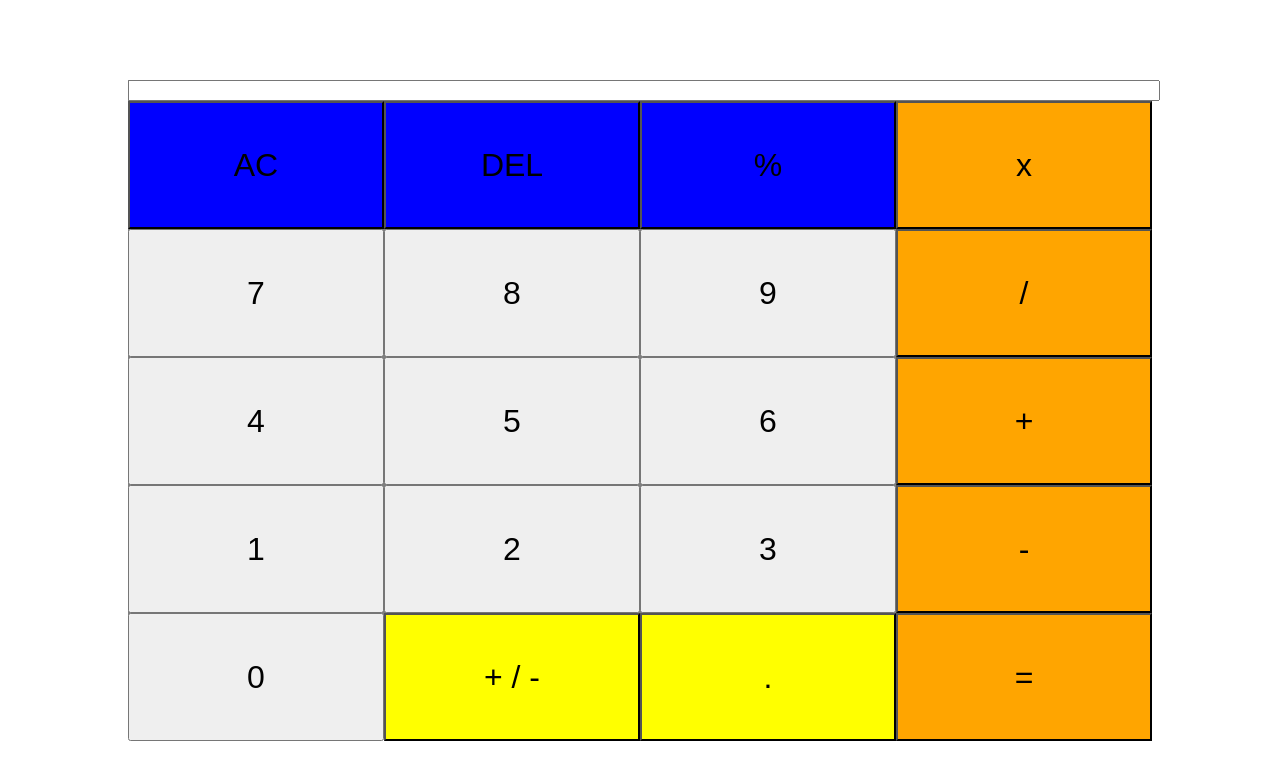
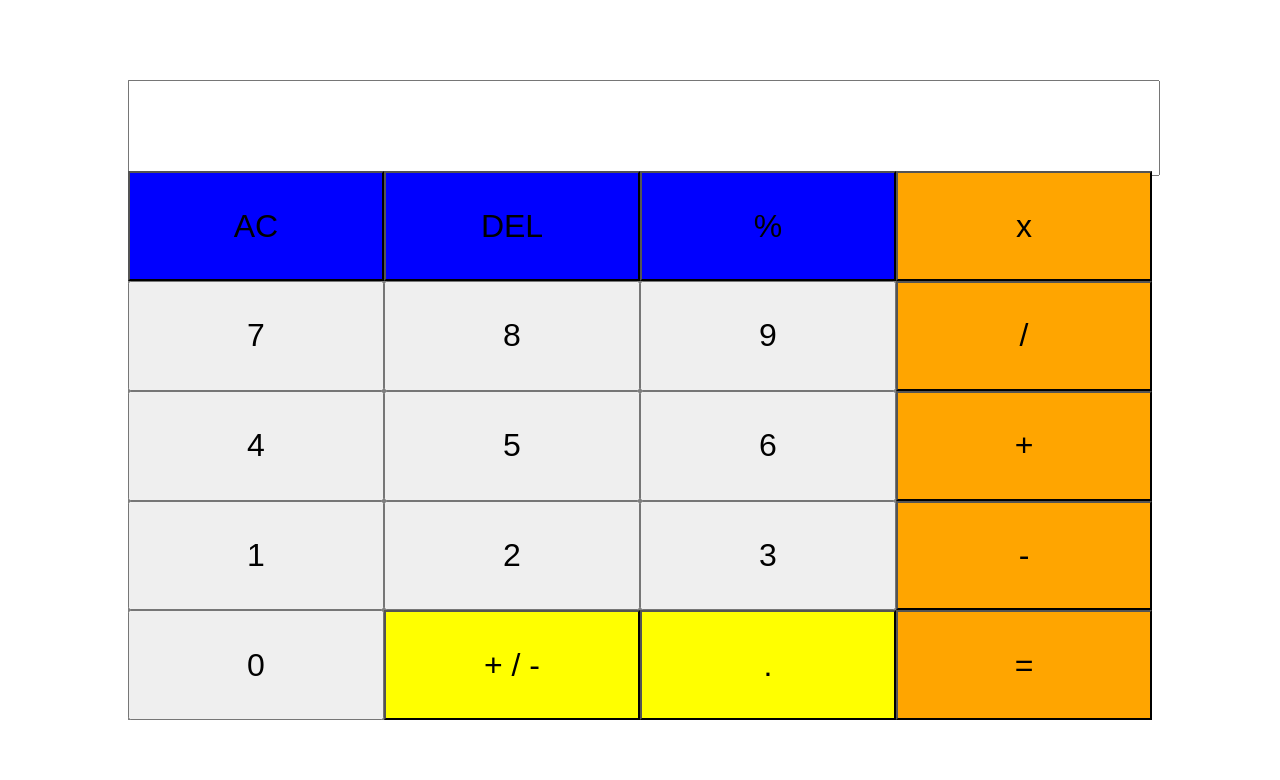
Before and after one commit to liampc/calculator, a plain HTML site: page index.html in a window 1280 px wide. Drawn offline with Linux system fonts and the light colour scheme.

Commit message:
update input box size

```diff
--- a/index.html
+++ b/index.html
@@ -4,8 +4,8 @@
 </head>
 <body>
     <div id="calcCont">
-        <div>
-            <input type="text" id="typeBox">
+        <div id="typeBox">
+            <input type="text">
         </div>
         <div id="btnsDiv">
                 <button class="top">AC</button>
--- a/style.css
+++ b/style.css
@@ -3,13 +3,13 @@
     height: 80vh;
     margin: 10vh auto;
     background: gray;
-    display: block;
+    display: grid;
+    grid-template-rows: 1fr 6fr;
 }
 
-#typeBox {
+input {
     width: 100%;
-    height: 100%;
-    margin:
+    height: 98%;
 }
 
 #btnsDiv {
```
